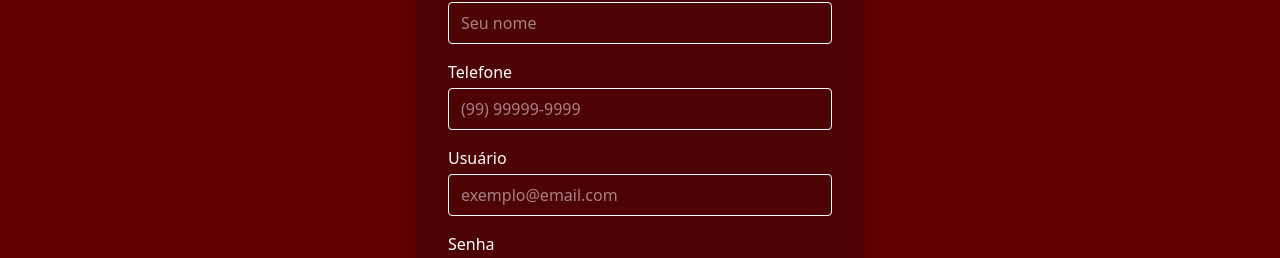
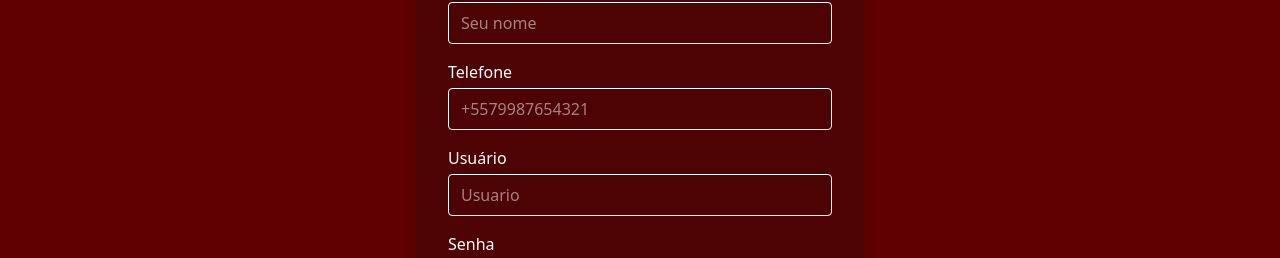
Before and after one commit to RichardSouzza/TakeOff-2025.1-Squad12, a Next.js app in the folder src/frontend/: page /administrador in a window 1280 px wide. Shown: the part 294-552 px from the top of the page. Built offline with nearby package versions, Linux system fonts and the light colour scheme.

Commit message:
feat: Minor UI changes

```diff
--- a/src/frontend/app/administrador/page.tsx
+++ b/src/frontend/app/administrador/page.tsx
@@ -1,11 +1,12 @@
 "use client";
 
+import Image from "next/image";
+import { FaFacebookSquare, FaLinkedin } from "react-icons/fa";
+import { IoLogoInstagram } from "react-icons/io";
 import { Logos } from "@/components/logos";
-import Image from "next/image";
-import { IoLogoInstagram } from "react-icons/io";
-import { FaFacebookSquare, FaLinkedin } from "react-icons/fa";
+import { useAdministrador } from "@/hooks/Home/useAdministrador";
 import { useHome } from "@/hooks/Home/useHome";
-import { useAdministrador } from "@/hooks/Home/useAdministrador";
+
 
 export default function Home() {
   const { errors, handleCadastro, handleSubmit, isLoading, register } = useAdministrador();
@@ -48,7 +49,7 @@ export default function Home() {
             {...register("telefone")}
             type="text"
             className="w-full text-white border border-white bg-transparent px-3 py-2 rounded focus:border-blue-500 focus:outline-none focus:ring-1 focus:ring-blue-500"
-            placeholder="(99) 99999-9999"
+            placeholder="+5579987654321"
             />
             {errors.telefone && (
             <p className="text-red-400 text-sm mt-1">{errors.telefone.message}</p>
@@ -61,7 +62,7 @@ export default function Home() {
             {...register("usuario")}
             type="text"
             className="w-full text-white border border-white bg-transparent px-3 py-2 rounded focus:border-blue-500 focus:outline-none focus:ring-1 focus:ring-blue-500"
-            placeholder="exemplo@email.com"
+            placeholder="Usuario"
             />
             {errors.usuario && (
             <p className="text-red-400 text-sm mt-1">{errors.usuario.message}</p>
--- a/src/frontend/app/dashboards/page.tsx
+++ b/src/frontend/app/dashboards/page.tsx
@@ -29,6 +29,10 @@ const optionsMeses = [
   {
     value: '04',
     label: 'Abril',
+  },
+  {
+    value: '05',
+    label: 'Maio',
   },
 ];
 
--- a/src/frontend/app/page.tsx
+++ b/src/frontend/app/page.tsx
@@ -5,7 +5,6 @@ import Image from "next/image";
 import { IoLogoInstagram } from "react-icons/io";
 import { FaFacebookSquare, FaLinkedin } from "react-icons/fa";
 import { useHome } from "@/hooks/Home/useHome";
-import { useEffect } from "react";
 
 export default function Home() {
   const { errors, handleLogin, handleSubmit, isLoading, register } = useHome();
```
Also changed, not shown: src/frontend/hooks/Home/useAdministrador.ts (indentation only).
